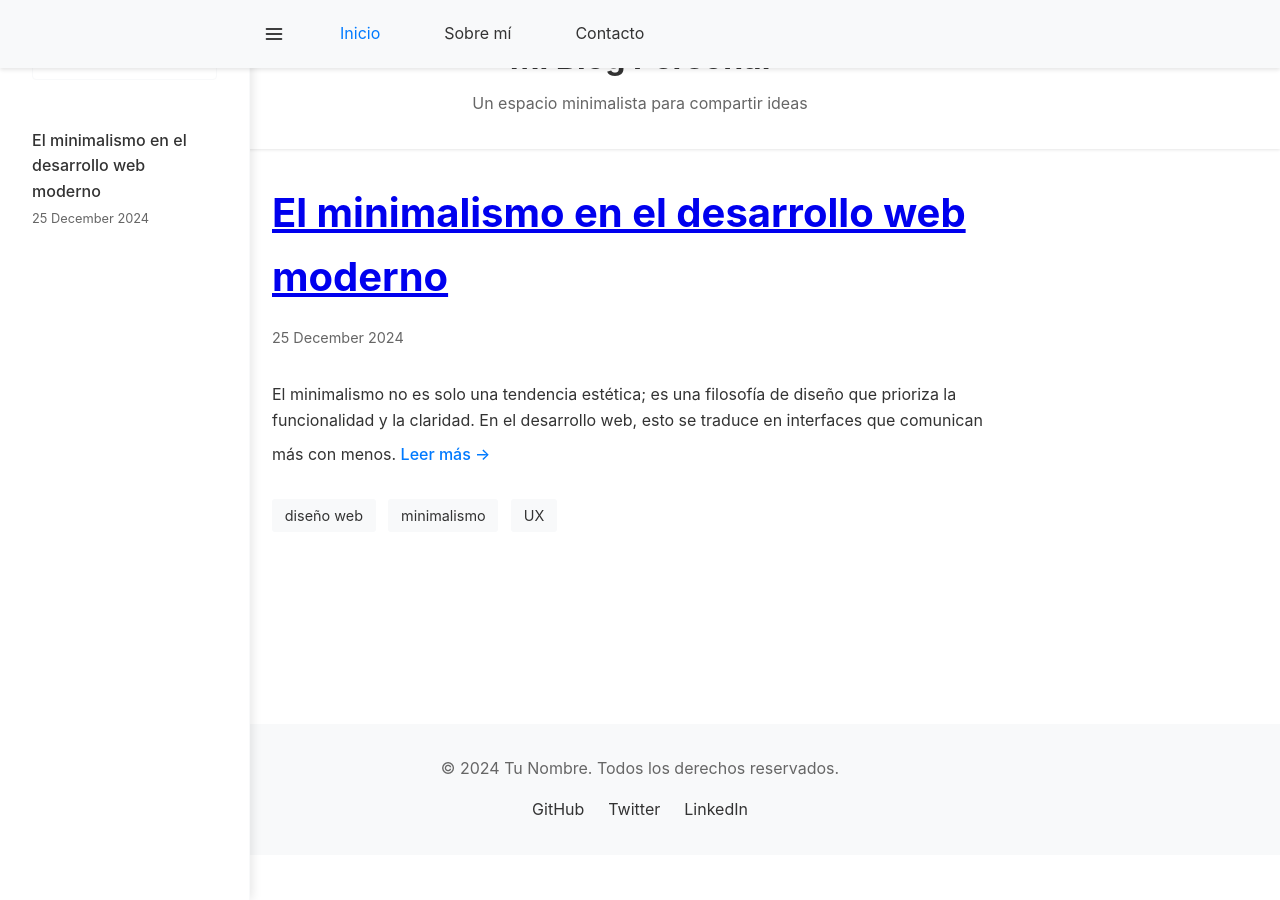
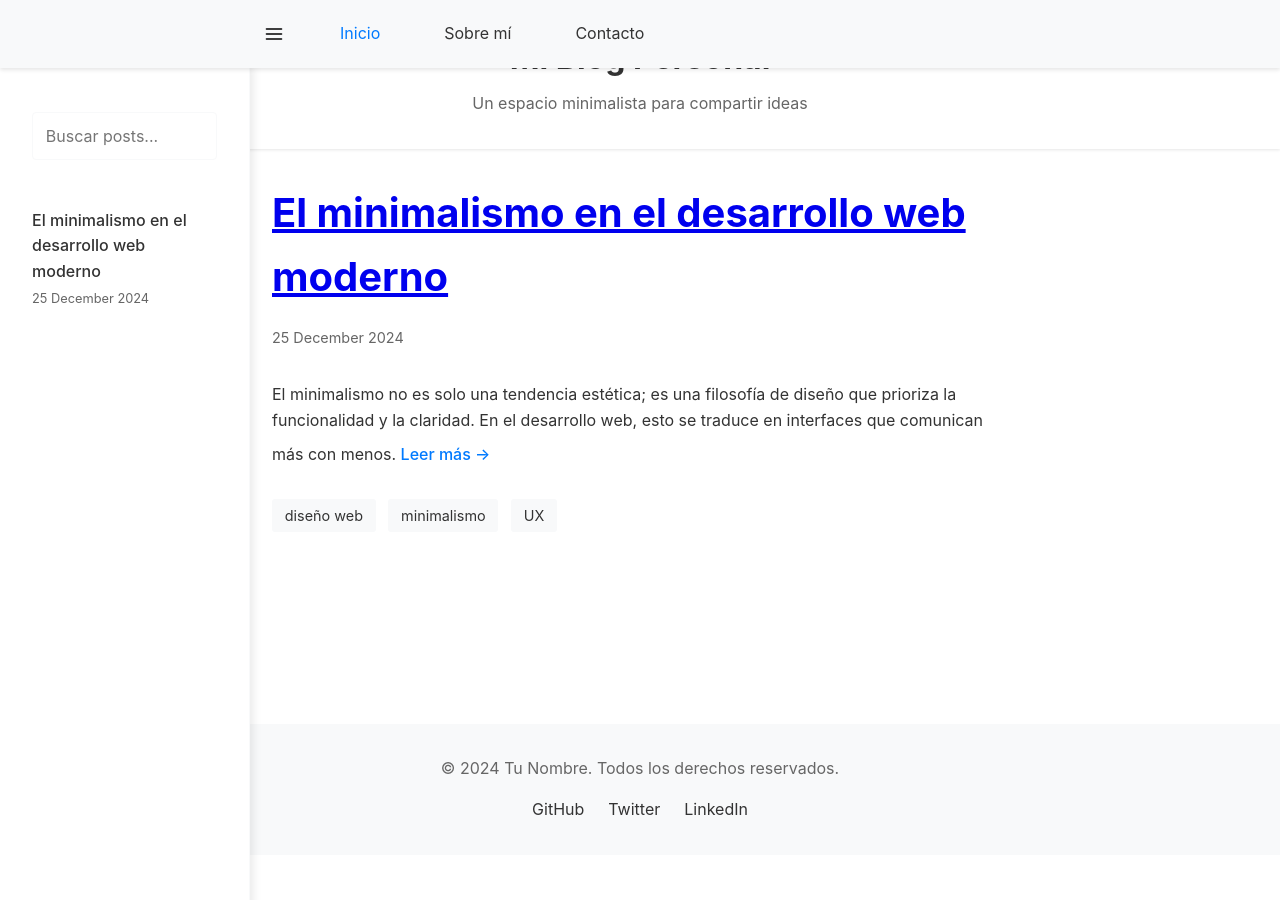
Before and after one commit to 12lockedin/12lockedin.github.io, a Jekyll site: the page built from index.html, in a window 1280 px wide. Built offline with Jekyll 4.4.1, drawn with Linux system fonts in a browser that asks for light colours; the list of posts is cut into pages by our own code.

Commit message:
barra de busqueda fix estaba oculta

```diff
--- a/assets/css/styles.css
+++ b/assets/css/styles.css
@@ -311,7 +311,8 @@
   overflow-y: auto;
   box-shadow: 2px 0 10px rgba(0, 0, 0, 0.1);
   z-index: 1000;
-  margin-top: 0;
+  margin-top: 4rem;
+  padding-top: calc(var(--spacing) + 1rem);
 }
 
 .sidebar.hidden {
```
